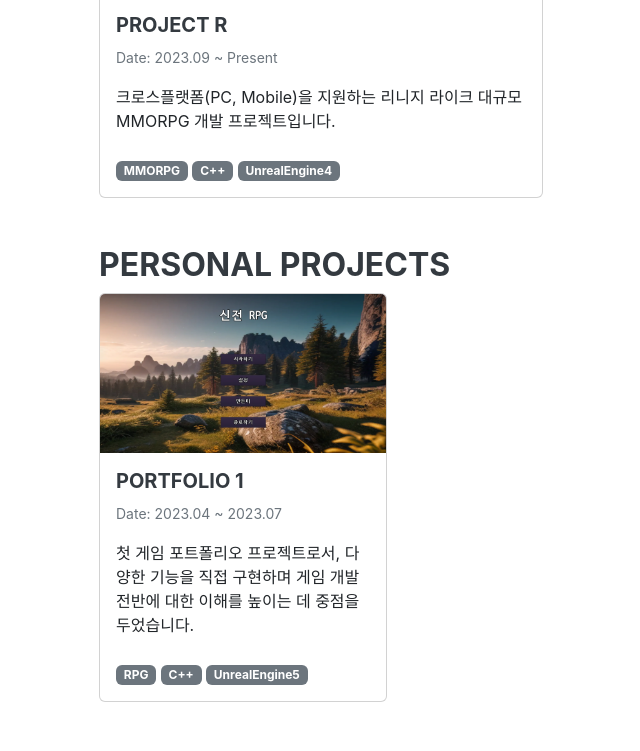
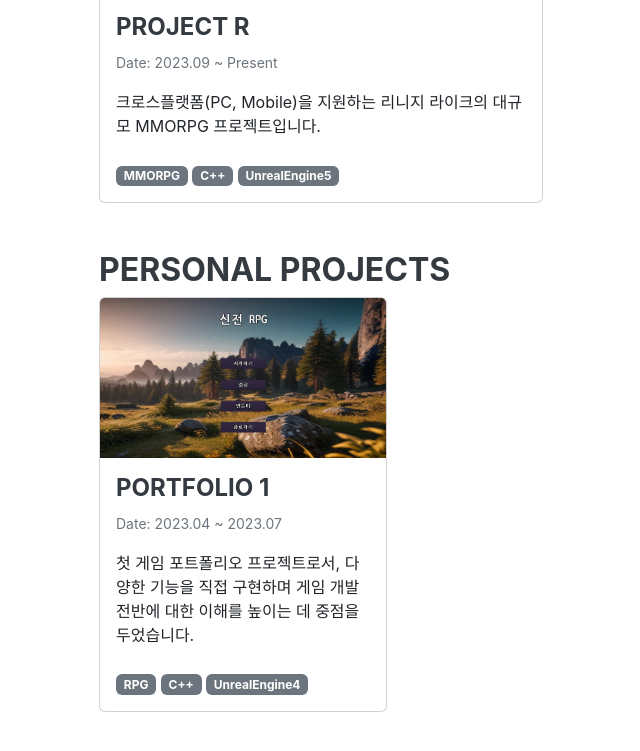
Before and after one commit to Eul-Seok/eul-seok.github.io, a plain HTML site: page index.html in a window 1280 px wide. Shown: the part 2179-2930 px from the top of the page, without its empty margins (221-861 px from the left). Drawn offline with nearby package versions, Linux system fonts and the light colour scheme; a web font is replaced by a local one.

Commit message:
프로젝트 설명 및 태그 수정

```diff
--- a/index.html
+++ b/index.html
@@ -176,18 +176,19 @@
                             <div class="card h-100 card-hover">
                                 <img src="assets/img/ProjectR.png" class="card-img-top" alt="Project R">
                                 <div class="card-body">
-                                <h5 class="card-title">Project R</h5>
+                                <h4 class="card-title">Project R</h4>
                                 <p class="card-text"><small class="text-muted">Date: 2023.09 ~ Present</small></p>
                                 <p class="card-text">
-                                    크로스플랫폼(PC, Mobile)을 지원하는 리니지 라이크 대규모 MMORPG 개발 프로젝트입니다.<br><br>
+                                    크로스플랫폼(PC, Mobile)을 지원하는 리니지 라이크의 대규모 MMORPG 프로젝트입니다.<br><br>
                                     <span class="badge bg-secondary">MMORPG</span>
                                     <span class="badge bg-secondary">C++</span>
-                                    <span class="badge bg-secondary">UnrealEngine4</span>
+                                    <span class="badge bg-secondary">UnrealEngine5</span>
                                 </p>
                                 </div>
                             </div>
                             </a>
                         </div>
+
                     </div>
 
                     <h3 class="mb-2 mt-5">Personal Projects</h3>
@@ -198,17 +199,18 @@
                             <div class="card h-100 card-hover">
                                 <img src="assets/img/portfolio1.webp" class="card-img-top" alt="Portfolio 1">
                                 <div class="card-body">
-                                    <h5 class="card-title">Portfolio 1</h5>
+                                    <h4 class="card-title">Portfolio 1</h4>
                                     <p class="card-text"><small class="text-muted">Date: 2023.04 ~ 2023.07</small></p>
                                     <p class="card-text">첫 게임 포트폴리오 프로젝트로서, 다양한 기능을 직접 구현하며 게임 개발 전반에 대한 이해를 높이는 데 중점을 두었습니다.<br><br>
                                         <span class="badge bg-secondary">RPG</span>
                                         <span class="badge bg-secondary">C++</span>
-                                        <span class="badge bg-secondary">UnrealEngine5</span>
+                                        <span class="badge bg-secondary">UnrealEngine4</span>
                                     </p>
                                 </div>
                             </div>
                             </a>
                         </div>
+
                     </div>
 
                 </div>
```
